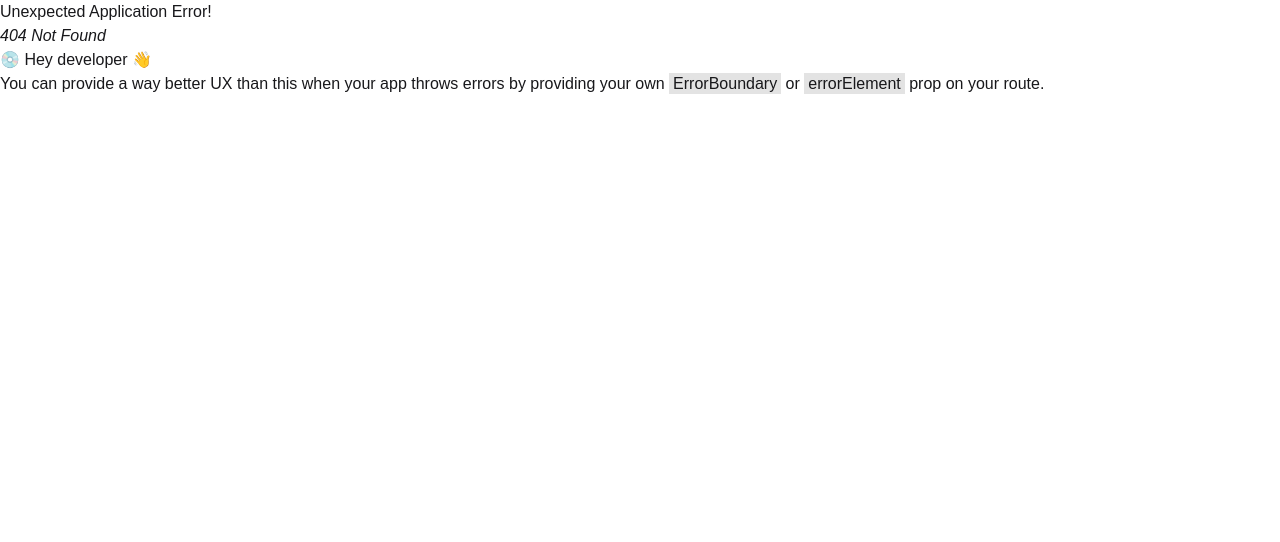
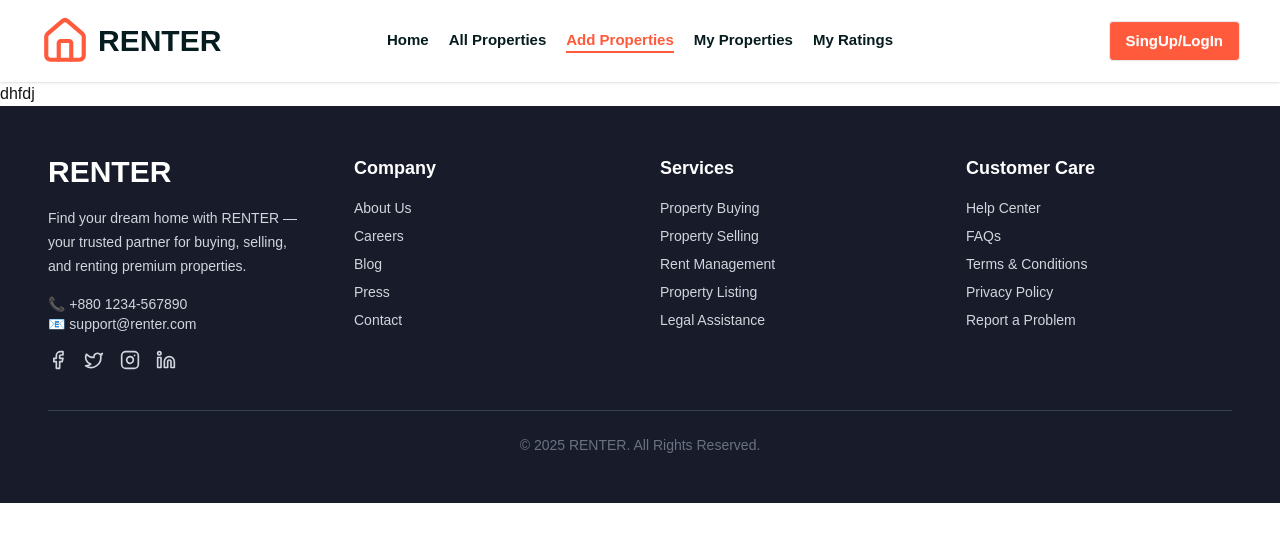
Before and after one commit to shohanalli/realstate-client, a React app: page /add-property in a window 1280 px wide. Before the commit this address had no page. Shown: the top 542 px of the page. Built offline with nearby package versions, Linux system fonts and the light colour scheme; the HTML template or start-up script is replaced by a standard one.

Commit message:
compleate header and navber

```diff
--- a/src/App.css
+++ b/src/App.css
@@ -5,12 +5,12 @@
   --primary-color: #FF5A3C;
   --color-text: #071C1F;
 }
+* {
+  font-family: "Lexend", sans-serif;
+}
 a.active{
  color: #FF5A3C;
  border-bottom: 2px solid #FF5A3C;
-}
-* {
-  font-family: "Lexend", sans-serif;
 }
 
 .my-button{
@@ -19,3 +19,6 @@ a.active{
 .hero-button{
     @apply btn-outline border-white mt-4 hover:bg-white hover:text-black transition duration-300
 }
+.navLInk{
+  @apply hover:text-[var(--primary-color)]
+}
--- a/src/Component/Footer.jsx
+++ b/src/Component/Footer.jsx
@@ -1,11 +1,78 @@
+
 import React from 'react';
+import { Facebook, Instagram, Linkedin, Twitter } from 'lucide-react';
+const Footer = () => {
 
-const Footer = () => {
-    return (
+  return (
+    <footer className="bg-[#171B2A] text-gray-300 py-12 px-6 md:px-12">
+      <div className="max-w-7xl mx-auto grid grid-cols-1 sm:grid-cols-2 lg:grid-cols-4 gap-10">
+
         <div>
+          <h2 className="text-3xl font-extrabold text-white mb-4">RENTER</h2>
+          <p className="text-sm leading-6 mb-4">
+            Find your dream home with RENTER — your trusted partner for buying,
+            selling, and renting premium properties.
+          </p>
+          <p className="text-sm">📞 +880 1234-567890</p>
+          <p className="text-sm mb-4">📧 support@renter.com</p>
+          <div className="flex gap-4 mt-3">
+            <a href="#" className="hover:text-[#FF5A3C] transition">
+              <Facebook size={20} />
+            </a>
+            <a href="#" className="hover:text-[#FF5A3C] transition">
+              <Twitter size={20} />
+            </a>
+            <a href="#" className="hover:text-[#FF5A3C] transition">
+              <Instagram size={20} />
+            </a>
+            <a href="#" className="hover:text-[#FF5A3C] transition">
+              <Linkedin size={20} />
+            </a>
+          </div>
+        </div>
 
+
+        <div>
+          <h3 className="text-lg font-semibold text-white mb-4">Company</h3>
+          <ul className="space-y-2 text-sm">
+            <li><a href="#" className="hover:text-[#FF5A3C]">About Us</a></li>
+            <li><a href="#" className="hover:text-[#FF5A3C]">Careers</a></li>
+            <li><a href="#" className="hover:text-[#FF5A3C]">Blog</a></li>
+            <li><a href="#" className="hover:text-[#FF5A3C]">Press</a></li>
+            <li><a href="#" className="hover:text-[#FF5A3C]">Contact</a></li>
+          </ul>
         </div>
-    );
+
+
+        <div>
+          <h3 className="text-lg font-semibold text-white mb-4">Services</h3>
+          <ul className="space-y-2 text-sm">
+            <li><a href="#" className="hover:text-[#FF5A3C]">Property Buying</a></li>
+            <li><a href="#" className="hover:text-[#FF5A3C]">Property Selling</a></li>
+            <li><a href="#" className="hover:text-[#FF5A3C]">Rent Management</a></li>
+            <li><a href="#" className="hover:text-[#FF5A3C]">Property Listing</a></li>
+            <li><a href="#" className="hover:text-[#FF5A3C]">Legal Assistance</a></li>
+          </ul>
+        </div>
+
+        <div>
+          <h3 className="text-lg font-semibold text-white mb-4">Customer Care</h3>
+          <ul className="space-y-2 text-sm">
+            <li><a href="#" className="hover:text-[#FF5A3C]">Help Center</a></li>
+            <li><a href="#" className="hover:text-[#FF5A3C]">FAQs</a></li>
+            <li><a href="#" className="hover:text-[#FF5A3C]">Terms & Conditions</a></li>
+            <li><a href="#" className="hover:text-[#FF5A3C]">Privacy Policy</a></li>
+            <li><a href="#" className="hover:text-[#FF5A3C]">Report a Problem</a></li>
+          </ul>
+        </div>
+      </div>
+
+
+      <div className="border-t border-gray-700 mt-10 pt-6 text-center text-sm text-gray-500">
+        © {new Date().getFullYear()} RENTER. All Rights Reserved.
+      </div>
+    </footer>
+  );
 };
 
 export default Footer;
--- a/src/Component/Header.jsx
+++ b/src/Component/Header.jsx
@@ -7,9 +7,11 @@ import { Link, NavLink } from 'react-router';
 const Header = () => {
       const navLinks = (
         <>
-        <NavLink className={ 'hover:text-[var(--primary-color)]'} to={'/'}>Home</NavLink>
-        <NavLink className={ 'hover:text-[var(--primary-color)]'} to={'/service'}> Services</NavLink>
-        <NavLink className={ 'hover:text-[var(--primary-color)]'} to={'/service'}>My Profile</NavLink>
+        <NavLink className={ 'navLInk'} to={'/'}>Home</NavLink>
+        <NavLink className={ 'navLInk'} to={'/all-property'}>All Properties</NavLink>
+        <NavLink className={ 'navLInk'} to={'/add-property'}>Add Properties</NavLink>
+        <NavLink className={ 'navLInk'} to={'/my-property'}>My Properties</NavLink>
+        <NavLink className={ 'navLInk'} to={'/my-rating'}>My Ratings</NavLink>
         </>
       )
 
@@ -18,28 +20,31 @@ const Header = () => {
             <div className="navbar w-[97] lg:w-[95%] mx-auto">
   <div className="navbar-start">
     <div className="dropdown">
-      <div tabindex="0" role="button" className="btn btn-ghost lg:hidden">
-        <svg xmlns="http://www.w3.org/2000/svg" className="h-5 w-5" fill="none" viewBox="0 0 24 24" stroke="currentColor"> <path stroke-linecap="round" stroke-linejoin="round" stroke-width="2" d="M4 6h16M4 12h8m-8 6h16" /> </svg>
-      </div>
-      <ul
-        tabindex="-1"
-        className="menu menu-sm dropdown-content bg-base-100 rounded-box z-1 mt-3 w-52 p-2 shadow">
+      <label tabIndex={0} className="btn btn-ghost lg:hidden">
+    <svg xmlns="http://www.w3.org/2000/svg" className="h-10 w-10" fill="none" viewBox="0 0 24 24" stroke="currentColor">
+      <path strokeLinecap="round" strokeLinejoin="round" strokeWidth="2" d="M4 6h16M4 12h8m-8 6h16" />
+    </svg>
+  </label>
+  <ul
+    tabIndex={0}
+    className="menu menu-sm dropdown-content mt-3 p-2 shadow bg-white text-xl font-semibold space-y-5  rounded-box w-52"
+  >
             {navLinks}
       </ul>
     </div>
-    <div className='flex gap-2 items-center justify-center'>
-        <a href="" className='hidden md:block'><House size={50} color="#FF5A3C" /></a>
-         <a className="text-3xl font-extrabold text-[var(--color-text)]"> RENTER</a>
+    <div className='flex gap-2 items-center justify-center '>
+        <a href="./" className='hidden md:block'><House size={50} color="#FF5A3C" /></a>
+         <a href="./" className="text-3xl font-extrabold text-[var(--color-text)]"> RENTER</a>
          </div>
 
   </div>
   <div className="navbar-center hidden lg:flex">
-    <ul className=" flex gap-3 font-semibold text-[var(--color-text)]">
+    <ul className=" flex gap-5 font-semibold text-[15px] text-[var(--color-text)]">
 {navLinks}
     </ul>
   </div>
   <div className="navbar-end">
-      <Link className="btn  my-button">SingUp/LogIn</Link>
+      <Link to={'/login'} className="btn  my-button">SingUp/LogIn</Link>
   </div>
 </div>
         </div>
--- a/src/Component/Hero.jsx
+++ /dev/null
@@ -1,84 +0,0 @@
-import React from "react";
-import { Swiper, SwiperSlide } from 'swiper/react';
-import 'swiper/css';
-import 'swiper/css/pagination';
-import { Pagination, Autoplay, Navigation  } from 'swiper/modules';
-
-
- const Hero= () => {
-  return (
-    <>
-      <Swiper
-  modules={[Pagination, Autoplay]}
-  spaceBetween={2}
-  slidesPerView={1}
-  loop={true}
-  autoplay={{
-    delay: 4000,
-    disableOnInteraction: false,
-    pauseOnMouseEnter: true,
-  }}
-  speed={3000}
-  pagination={{ clickable: true }}
-  className="mySwiper"
-      >
-<SwiperSlide>
-  <div
-    className="relative overflow-hidden shadow-xl h-[250px] sm:h-[300px] md:h-[450px] lg:h-[550px] bg-cover bg-center flex items-center bg-[url('https://i.ibb.co.com/QjDnWvqS/Screenshot-3.png')]"
-  >
-    <div className="absolute inset-0 bg-black/50"></div>
-    <div className="relative text-white p-4 md:p-10 max-w-xl">
-      <h2 className="text-2xl sm:text-3xl md:text-4xl lg:text-5xl font-bold leading-tight">
-       The right Place Of  <br /> House Finding
-      </h2>
-      <p className="mt-2 sm:mt-4 text-lg sm:text-xl md:text-2xl">
-        Shop for cat food bowls, feeders, and water <br /> dispensers online
-      </p>
-      <button className="btn hero-button">
-        Visit Now
-      </button>
-    </div>
-  </div>
-</SwiperSlide>
-<SwiperSlide>
-  <div
-    className="relative overflow-hidden shadow-xl h-[250px] sm:h-[300px] md:h-[450px] lg:h-[550px] bg-cover bg-center flex items-center bg-[url('https://i.ibb.co.com/pjFdW6Z2/Screenshot-5.png')]"
-  >
-    <div className="absolute inset-0 bg-black/50"></div>
-    <div className="relative text-white p-4 md:p-10 max-w-xl">
-      <h2 className="text-2xl  sm:text-3xl md:text-4xl lg:text-5xl font-bold leading-tight">
-        Find Your Dream <br /> House By Us
-      </h2>
-      <p className="mt-2 sm:mt-4 text-lg sm:text-xl md:text-2xl">
-        Shop for cat food bowls, feeders, and water <br /> dispensers online
-      </p>
-      <button className="btn hero-button">
-        Visit Now
-      </button>
-    </div>
-  </div>
-</SwiperSlide>
-<SwiperSlide>
-  <div
-    className="relative overflow-hidden shadow-xl h-[250px] sm:h-[300px] md:h-[450px] lg:h-[550px] bg-cover bg-center flex items-center bg-[url('https://i.ibb.co.com/tTncBRxX/Screenshot-4.png')]"
-  >
-    <div className="absolute inset-0 bg-black/50"></div>
-    <div className="relative text-white p-4 md:p-10 max-w-xl">
-      <h2 className="text-2xl sm:text-3xl md:text-4xl lg:text-5xl font-bold leading-tight">
-        Luxury  <br />Residence Here
-      </h2>
-      <p className="mt-2 sm:mt-4 text-lg sm:text-xl md:text-2xl">
-        Shop for cat food bowls, feeders, and water <br /> dispensers online
-      </p>
-      <button className="btn hero-button">
-        Visit Now
-      </button>
-    </div>
-  </div>
-</SwiperSlide>
-
-      </Swiper>
-    </>
-  );
-}
-export default Hero;
--- /dev/null
+++ b/src/Page/AddProperties.jsx
@@ -0,0 +1,11 @@
+import React from 'react';
+
+const AddProperties = () => {
+    return (
+        <div>
+            <h1>dhfdj</h1>
+        </div>
+    );
+};
+
+export default AddProperties;
--- /dev/null
+++ b/src/Page/AllProperties.jsx
@@ -0,0 +1,11 @@
+import React from 'react';
+
+const AllProperties = () => {
+    return (
+        <div>
+               <h1>dhfdj</h1>
+        </div>
+    );
+};
+
+export default AllProperties;
--- /dev/null
+++ b/src/Page/Login.jsx
@@ -0,0 +1,11 @@
+import React from 'react';
+
+const Login = () => {
+    return (
+        <div>
+            <h1>login</h1>
+        </div>
+    );
+};
+
+export default Login;
--- /dev/null
+++ b/src/Page/MyProperty.jsx
@@ -0,0 +1,11 @@
+import React from 'react';
+
+const MyProperty = () => {
+    return (
+        <div>
+               <h1>dhfdj</h1>
+        </div>
+    );
+};
+
+export default MyProperty;
--- /dev/null
+++ b/src/Page/MyRatings.jsx
@@ -0,0 +1,11 @@
+import React from 'react';
+
+const MyRatings = () => {
+    return (
+        <div>
+               <h1>dhfdj</h1>
+        </div>
+    );
+};
+
+export default MyRatings;
--- /dev/null
+++ b/src/Page/Regester.jsx
@@ -0,0 +1,11 @@
+import React from 'react';
+
+const Regester = () => {
+    return (
+        <div>
+            <h2>regester</h2>
+        </div>
+    );
+};
+
+export default Regester;
```
Also changed, not shown: src/Router/Router.jsx (+34 -1 lines).
